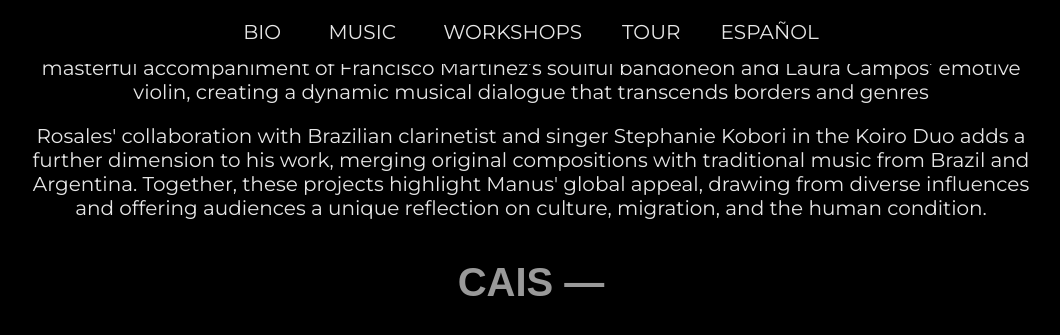
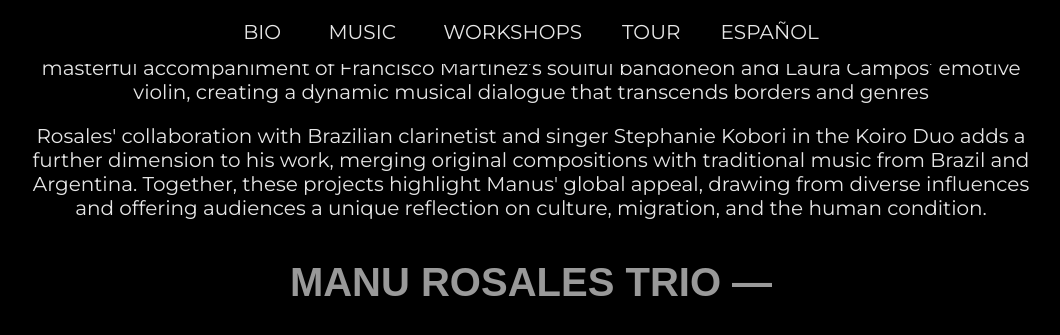
Before and after one commit to ManuRosales/manurosales.github.io, a Jekyll site: the page built from en/index.markdown, in a window 1280 px wide and 900 px high, scrolled down 1437 px, cut to the strip 0-341 px from the top of the window. Shown: the top 335 px of the strip, without its empty margins (109-1169 px from the left). Built offline with Jekyll 4.4.1, drawn with Linux system fonts in a browser that asks for light colours; nearby versions of some CDN libraries; some web fonts are replaced; comment, search, counter and statistics services are not loaded.

Commit message:
Updated Index

```diff
--- a/en/index.markdown
+++ b/en/index.markdown
@@ -48,8 +48,8 @@ images:
 - "/uploads/manubnw%20cortada.jpg"
 - "/uploads/pajaritosbnw.jpg"
 - "/uploads/triobnw.jpg"
-tituloVideo: CAIS
-urlVideo: 95QTWGMSPUc
+tituloVideo: MANU ROSALES TRIO
+urlVideo: wDLrEL2tIu0
 video-fallback-image: "/uploads/Manuel-Rosales.JPG"
 tituloLinks: LINKS
 tituloContacto: CONTACT
```
